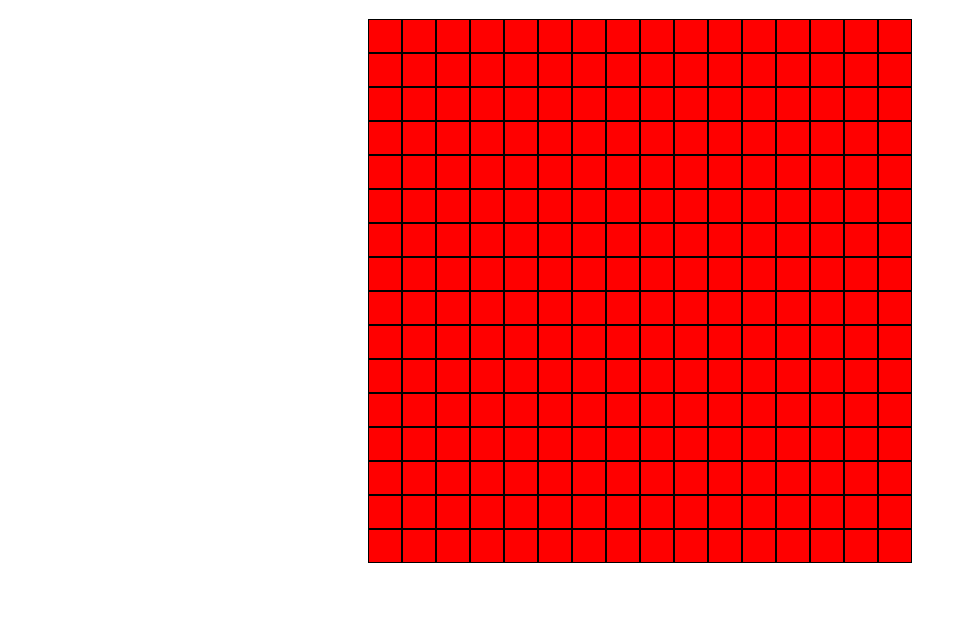
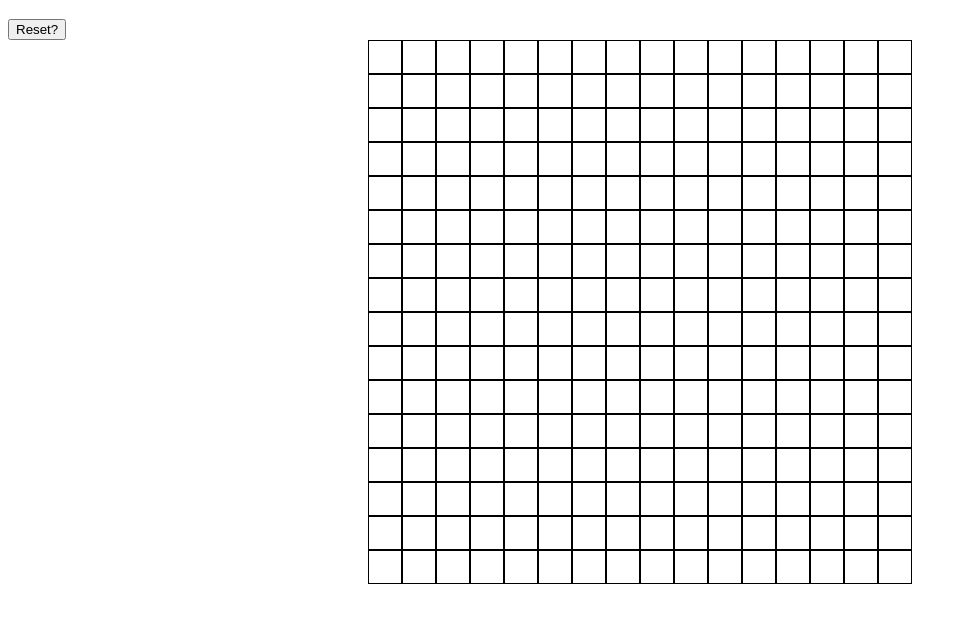
Before and after one commit to Oriol65/etch_Odin, a plain HTML site: page index.html in a window 1280 px wide. Shown: the part 61-684 px from the top of the page, without its empty margins (0-967 px from the left). Drawn offline with Linux system fonts and the light colour scheme.

Commit message:
Basic product working + Placeholder btn

```diff
--- a/index.html
+++ b/index.html
@@ -9,6 +9,7 @@
 </head>
 <body>
     <h1>Etch-a-Sketch</h1>
+    <div class="buttons">   </div>
     <div class="content"></div>
 </body>
 </html>
--- a/javascript.js
+++ b/javascript.js
@@ -1,20 +1,29 @@
 //Create a webpage with a 16x16 grid of square divs. [ ]
-let size=16; // Using let to be able to modify it in the future if we want to change the size/resolution
 const gridSpace = document.querySelector(".content"); //Selects the content class in the document
+const buttons = document.querySelector(".buttons");
+const reset = document.createElement('button')
+reset.classList.add('reset')
+reset.textContent='Reset?';
+reset.addEventListener('click',(e)=>{
+    console.log('reset');
+})
+buttons.appendChild(reset)
 
-let array= [];
+function createGrid(size){
 
     for (let i = 0; i<size; i++){ //first loop for rows, need to append columns created on the bottom
-    let subarray=[];
         const row = document.createElement("div");
         row.classList.add("row");
 
         for (let j = 0; j<size; j++){ //second loop for columns, need to create all 16 divs
             const column = document.createElement("div");
             column.classList.add("box");
+            column.style.backgroundColor="white";
+            column.addEventListener("mouseover",()=>{column.style.backgroundColor="black"})
             row.appendChild(column);
-        subarray.push([i, j])
         }
         gridSpace.appendChild(row);
-    array.push(subarray);
+
     }
+}
+createGrid(16);
--- a/stylesheet.css
+++ b/stylesheet.css
@@ -9,6 +9,5 @@ h1 {
 .box {
     width: 2rem;
     height: 2rem;
-    background-color: red;
     border: solid black 1px;
 }
```
Lines whose indentation alone changed are shown as unchanged.
